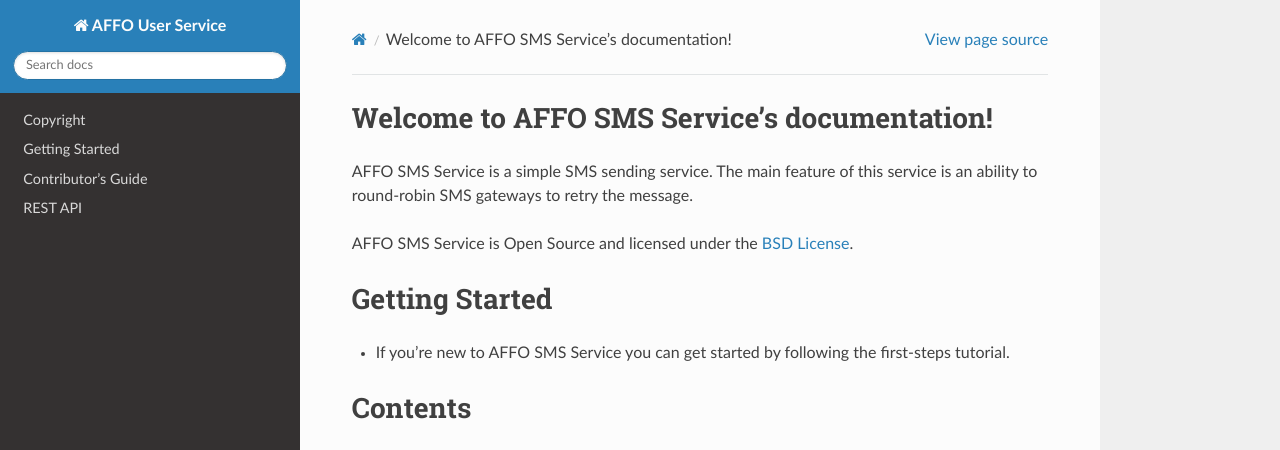
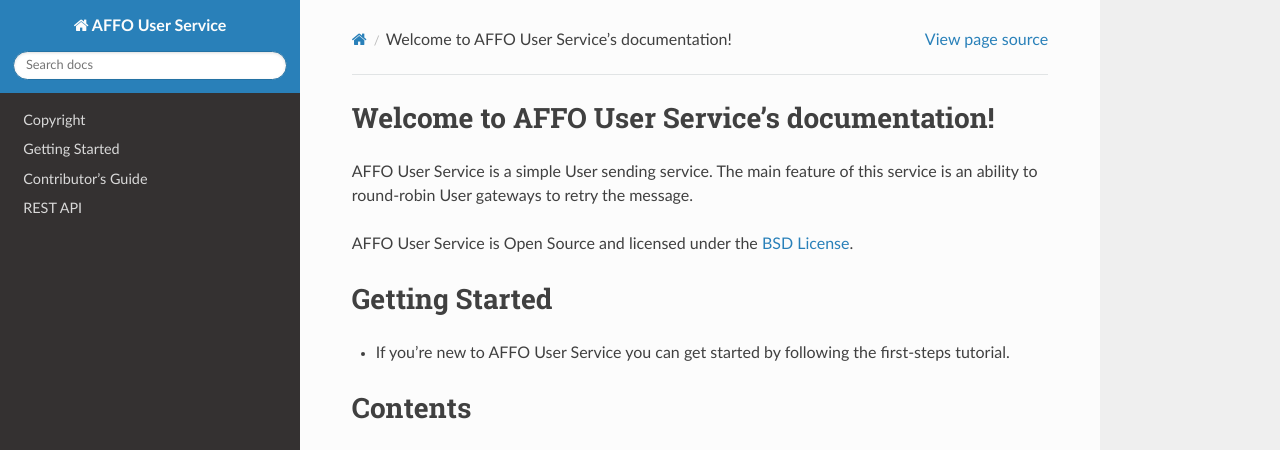
Before and after one commit to fossabot/affo-user-service, a Sphinx documentation site: the page built from docs/index.rst, in a window 1280 px wide and 940 px high. Shown: the top 450 px of the window. Built offline with Sphinx 7.4.7 and the Read the Docs theme 2.0.0, drawn with Linux system fonts in a browser that asks for light colours.

Commit message:
Typo fix

```diff
--- a/README.rst
+++ b/README.rst
@@ -4,7 +4,7 @@ AFFO User Service
 =================
 
 ============ =============================================
-**Version**  1.0.1
+**Version**  1.0.0
 **Web**      https://affo.io/
 **Download** https://pypi.org/affoio/affo-user-service/
 **Source**   https://github.com/affoio/affo-user-service/
--- a/docs/copyright.rst
+++ b/docs/copyright.rst
@@ -18,7 +18,7 @@ a license compatible to this one.
 
 .. note::
 
-   While the *AFFO SMS Service* documentation is offered under the
+   While the *AFFO User Service* documentation is offered under the
    Creative Commons *Attribution-ShareAlike 4.0 International* license
-   the AFFO SMS Service *software* is offered under the
+   the AFFO User Service *software* is offered under the
    `BSD License (3 Clause) <http://www.opensource.org/licenses/BSD-3-Clause>`_
--- a/docs/index.rst
+++ b/docs/index.rst
@@ -1,20 +1,20 @@
-.. AFFO SMS Service documentation master file, created by
+.. AFFO User Service documentation master file, created by
    sphinx-quickstart on Tue Aug 13 11:43:58 2019.
    You can adapt this file completely to your liking, but it should at least
    contain the root `toctree` directive.
 
-Welcome to AFFO SMS Service's documentation!
-============================================
+Welcome to AFFO User Service's documentation!
+=============================================
 
-AFFO SMS Service is a simple SMS sending service. The main feature of
-this service is an ability to round-robin SMS gateways to retry the message.
+AFFO User Service is a simple User sending service. The main feature of
+this service is an ability to round-robin User gateways to retry the message.
 
-AFFO SMS Service is Open Source and licensed under the `BSD License`_.
+AFFO User Service is Open Source and licensed under the `BSD License`_.
 
 Getting Started
 ===============
 
-- If you're new to AFFO SMS Service you can get started by following
+- If you're new to AFFO User Service you can get started by following
   the :ref:`first-steps` tutorial.
 
 .. _`BSD License`: http://www.opensource.org/licenses/BSD-3-Clause
--- a/requirements-dev.txt
+++ b/requirements-dev.txt
@@ -1,7 +1,4 @@
 coverage==4.5.1
-flake8==3.5.0
-flake8-per-file-ignores==0.8.1
-flake8-print==3.1.0
 pytest==3.9.1
 pytest-cov==2.7.1
 pytest-freezegun==0.3.0.post1
--- a/requirements.txt
+++ b/requirements.txt
@@ -6,11 +6,11 @@ PyJWT>=1.7.1
 SQLAlchemy-Utils>=0.33.11
 affo-email-client>=1.0.0
 argon2-cffi>=19.1.0
-connexion>=2.2.0
+connexion==2.4.0
 connexion-buzz>=0.2.0
 dynaconf>=2.0.3
 flask-marshmallow>=0.10.0
-flask-praetorian>=0.5.3
+flask-praetorian==0.5.3
 itsdangerous>=1.1.0
 marshmallow-sqlalchemy>=0.16.2
 mysqlclient>=1.3.13
```
